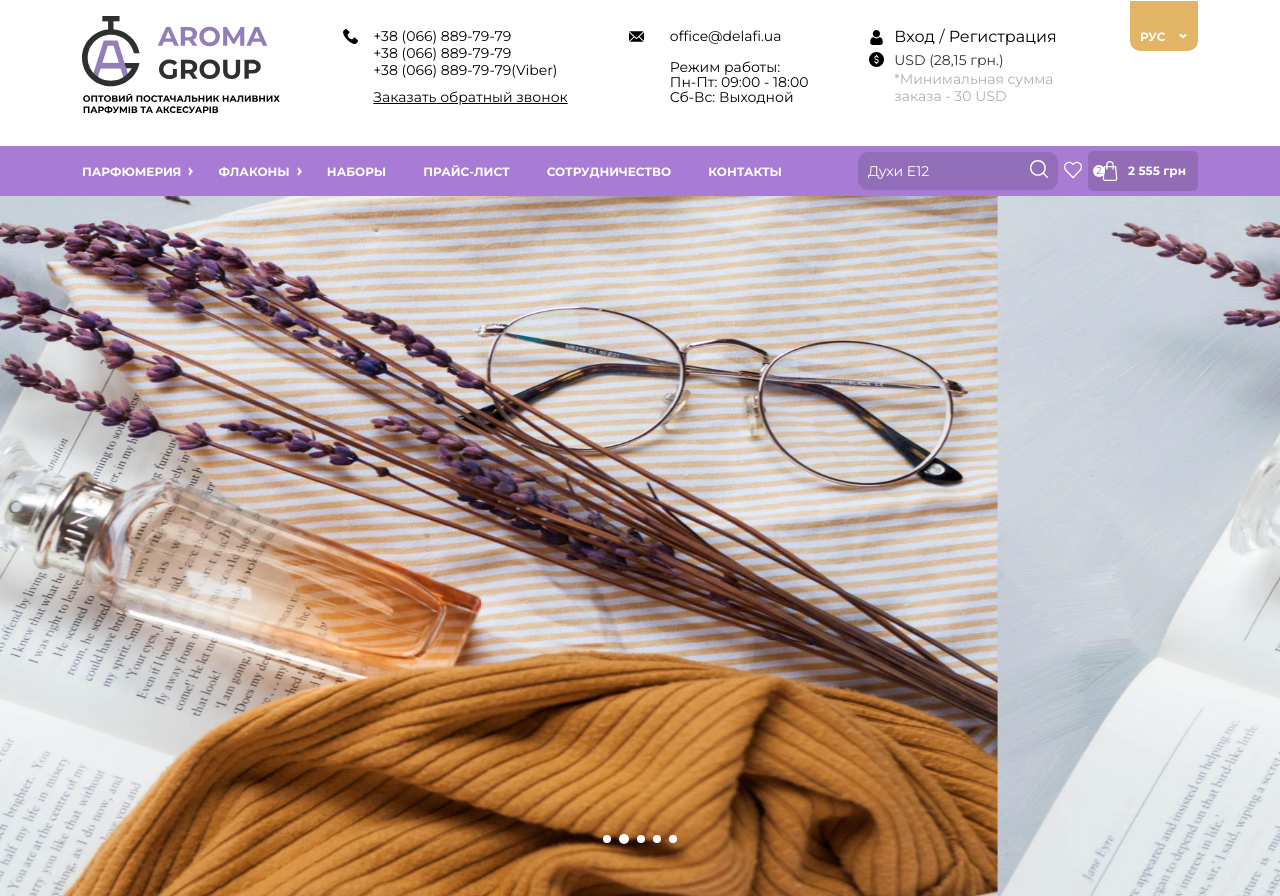
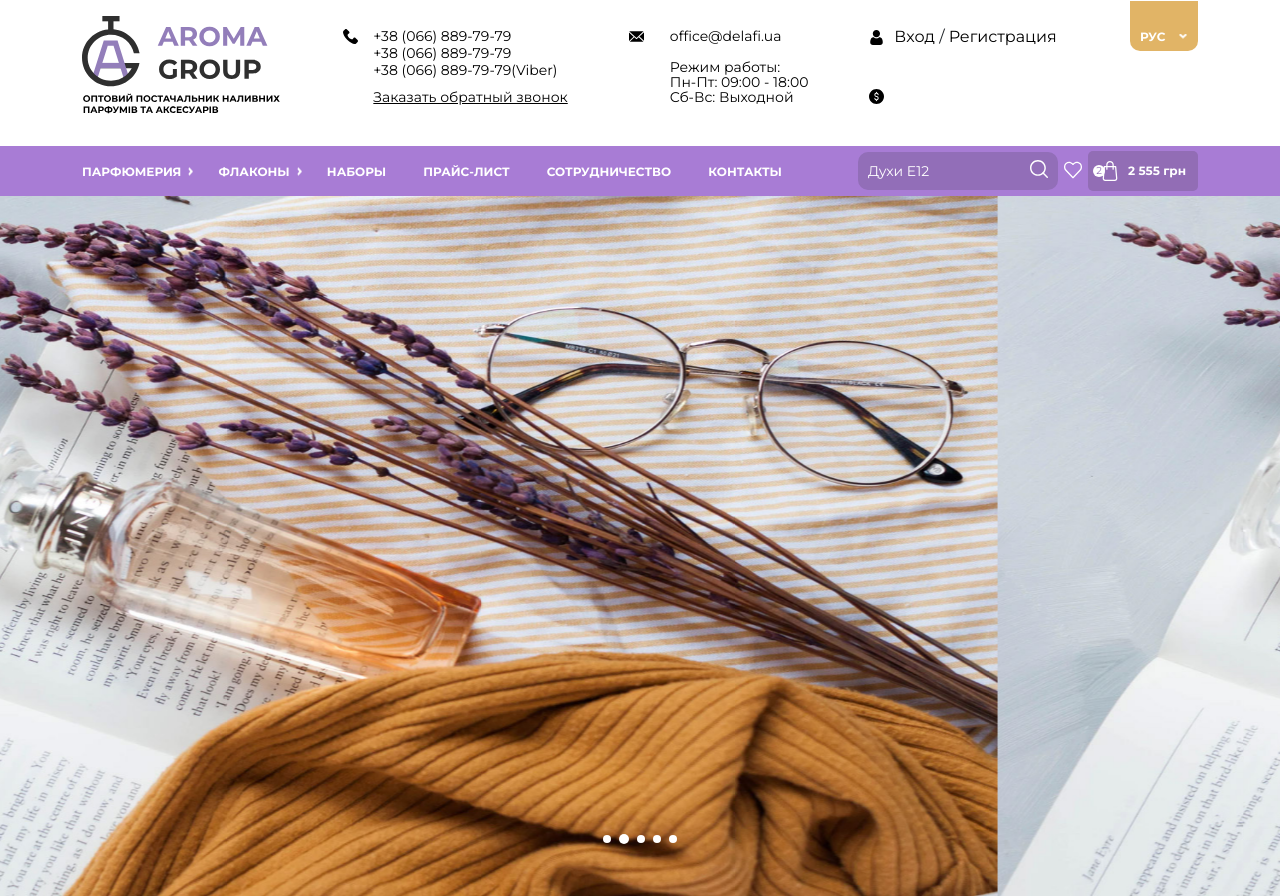
Before and after one commit to Aneckon/Delafi__new, a plain HTML site: page index.html in a window 1280 px wide. Shown: the top 896 px of the page. Drawn offline with nearby package versions, Linux system fonts and the light colour scheme.

Commit message:
Update index.html

```diff
--- a/index.html
+++ b/index.html
@@ -207,11 +207,11 @@
                   d="m437.02 74.98c-48.352-48.352-112.64-74.98-181.02-74.98s-132.668 26.628-181.02 74.98-74.98 112.64-74.98 181.02 26.629 132.667 74.98 181.02 112.64 74.98 181.02 74.98 132.668-26.628 181.02-74.98 74.98-112.64 74.98-181.02-26.629-132.667-74.98-181.02zm-181.02 165.02c39.701 0 72 32.299 72 72 0 32.877-22.157 60.659-52.318 69.243-2.167.617-3.682 2.566-3.682 4.819v13.486c0 8.616-6.621 16.029-15.227 16.434-9.189.432-16.773-6.889-16.773-15.982v-13.941c0-2.247-1.506-4.197-3.667-4.812-30.032-8.54-52.132-36.113-52.332-68.8-.053-8.725 6.807-16.19 15.529-16.44 9.051-.26 16.47 7 16.47 15.993 0 23.002 19.517 41.532 42.859 39.9 19.704-1.377 35.665-17.339 37.041-37.043 1.63-23.343-16.899-42.857-39.9-42.857-39.701 0-72-32.299-72-72 0-32.877 22.157-60.659 52.318-69.243 2.167-.617 3.682-2.566 3.682-4.819v-13.486c0-8.616 6.621-16.029 15.227-16.434 9.189-.432 16.773 6.889 16.773 15.982v13.941c0 2.247 1.506 4.197 3.667 4.812 30.032 8.54 52.132 36.113 52.332 68.8.053 8.725-6.807 16.19-15.529 16.44-9.051.26-16.47-7-16.47-15.993 0-23.002-19.517-41.532-42.859-39.9-19.704 1.377-35.665 17.339-37.041 37.043-1.63 23.343 16.899 42.857 39.9 42.857z" />
               </g>
             </svg>
-            <div class="header__money-item">
+<!--             <div class="header__money-item">
               <p class="money__bold">USD (28,15 грн.)</p>
               <p>*Минимальная сумма<br>
                 заказа - 30 USD </p>
-            </div>
+            </div> -->
           </div>
         </div>
         <div class="header__rus">
```
